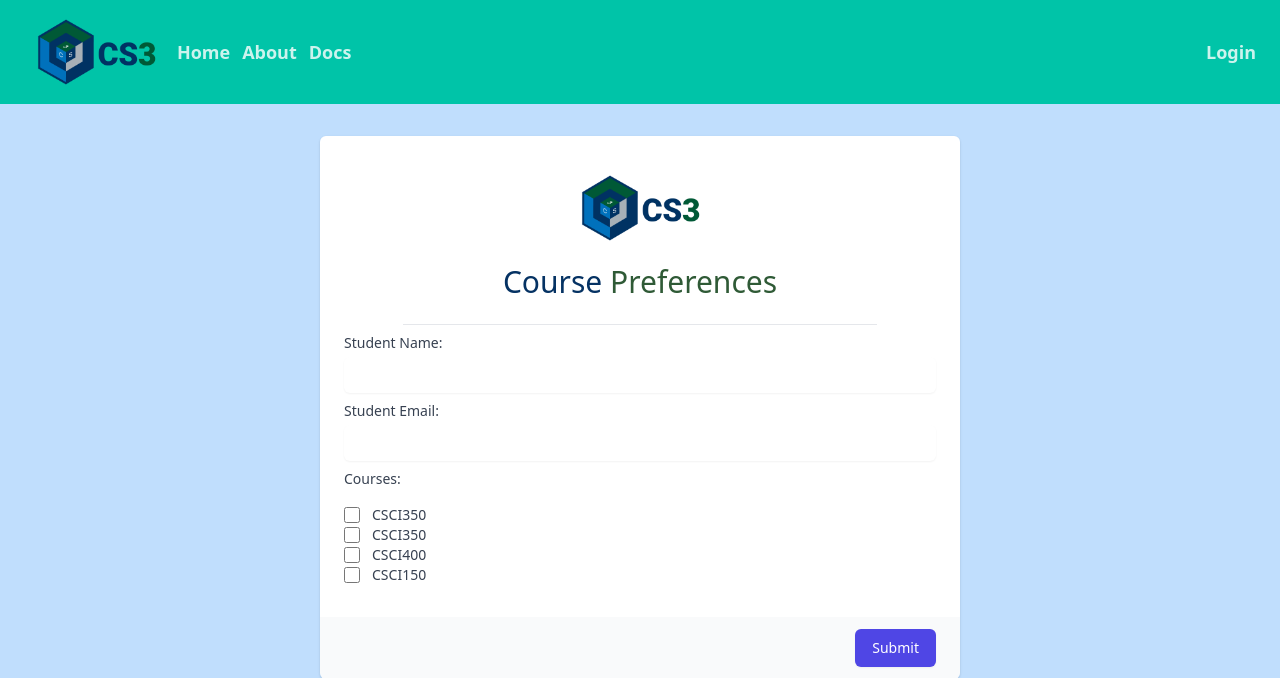
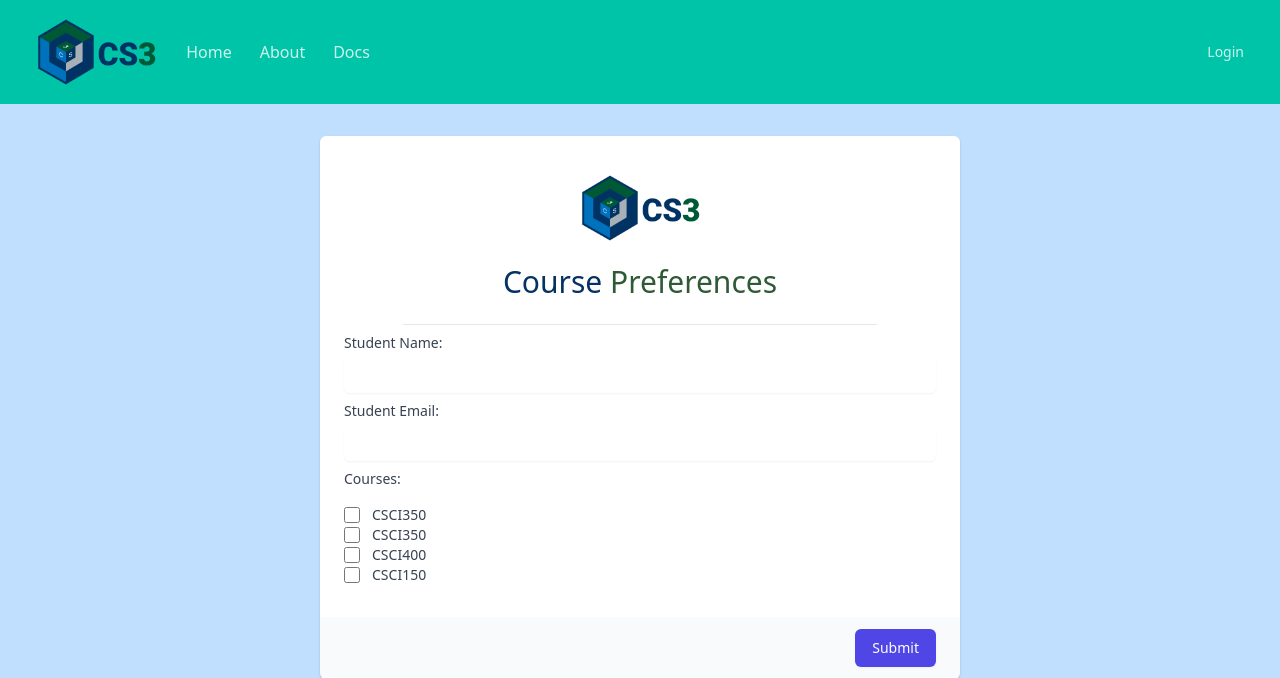
Before and after one commit to DrewUniversityCS/CS3, a Django app: page /student-form in a window 1280 px wide. Shown: the top 678 px of the page. Run offline with Django 3.2, Linux system fonts and the light colour scheme; style sheets or scripts are compiled from the project's sources.

Commit message:
Added Docs Page + Minor Navbar Tweaks (#12)
Former-commit-id: 766091c885a6d0ecdb2680df5b97022bc9fc392a

```diff
--- a/pages/urls.py
+++ b/pages/urls.py
@@ -10,6 +10,7 @@ urlpatterns = [
     path('invite-success/', TemplateView.as_view(template_name='account/new_admin_registration_success.html'),
          name='invite-success'),
     path('about/', AboutPageView.as_view(), name='about'),
+    path('docs', page_views.DocsView.as_view(), name='docs'),
     path('generate-schedule', page_views.GenerateScheduleView.as_view(), name='generate-schedule'),
     path('check-schedule', page_views.CheckScheduleView.as_view(), name='check-schedule'),
     path('crud', page_views.CrudView.as_view(), name='crud'),
--- a/pages/views.py
+++ b/pages/views.py
@@ -10,6 +10,12 @@ class HomePageView(TemplateView):
 
 class AboutPageView(TemplateView):
     template_name = 'pages/about.html'
+
+class DocsView(LoginRequiredMixin, TemplateView):
+    template_name = 'pages/docs.html'
+
+class StudentFormView(TemplateView):
+    template_name = 'pages/student-form.html'
 
 
 class StudentFormView(TemplateView):
--- a/templates/components/navbar.html
+++ b/templates/components/navbar.html
@@ -4,31 +4,31 @@
         <img src="{% static 'images/cs3_text_logo.png' %}"
              class="ml-8 w-32">
     </a>
-
-    <ul class="flex flex-col md:flex-row justify-between mx-2 my-auto text-white w-full text-lg leading-7 font-bold">
+    <ul class="flex flex-col md:flex-row justify-between mx-5 my-auto text-white w-full text-base leading-7 font-medium">
         <li class="my-auto">
-            <ul class="flex gap-3 my-auto text-white">
-                <li class="my-auto opacity-80 hover:text-blue-600"><a href="/"> Home</a></li>
-                <li class="my-auto opacity-80 hover:text-blue-600"><a href="/about"> About</a></li>
-                <li class="my-auto opacity-80 hover:text-blue-600"><a href="/docs"> Docs</a></li>
+            <ul class="flex gap-7 my-auto text-white">
+                <li class="my-auto opacity-80 hover:text-gray-600"><a href="/"> Home</a></li>
+                <li class="my-auto opacity-80 hover:text-gray-600"><a href="/about"> About</a></li>
+                <li class="my-auto opacity-80 hover:text-gray-600"><a href="{% url 'pages:docs' %}"> Docs</a></li>
                 {% if user.is_authenticated %}
-                    <li class="my-auto opacity-80 hover:text-blue-600"><a href="{% url 'pages:generate-schedule' %}">Generate
+                    <li class="my-auto opacity-80 hover:text-gray-600"><a href="{% url 'pages:generate-schedule' %}">Generate
                         Schedule</a>
-                    <li class="my-auto opacity-80 hover:text-blue-600"><a href="{% url 'pages:check-schedule' %}">Check
+                    <li class="my-auto opacity-80 hover:text-gray-600"><a href="{% url 'pages:check-schedule' %}">Check
                         Schedule</a>
-                    <li class="my-auto opacity-80 hover:text-blue-600"><a href="{% url 'pages:crud' %}">CRUD</a>
-                    <li class="my-auto opacity-80 hover:text-blue-600"><a href="{% url 'pages:invite' %}">Invite</a>
+                    <li class="my-auto opacity-80 hover:text-gray-600"><a href="{% url 'pages:crud' %}">CRUD</a>
+                    <li class="my-auto opacity-80 hover:text-gray-600"><a href="{% url 'pages:invite' %}">Invite</a>
                 {% endif %}
             </ul>
         </li>
         <li class="my-auto">
-            <ul class="flex gap-3 mx-4 my-auto text-white">
+            <ul class="flex gap-3 mx-4 my-auto text-white text-sm font-normal">
                 {% if user.is_authenticated %}
+                    <!--I think we should get rid of the email on the navbar. nav seems cluttered-->
                     <li class="my-auto opacity-80">{{ user.email }}</li>
-                    <li class="my-auto opacity-80 hover:text-blue-700"><a href="{% url 'account_change_password' %}">Change
+                    <li class="my-auto opacity-80 hover:text-gray-600"><a href="{% url 'account_change_password' %}">Change
                         password</a>
                     </li>
-                    <li class="my-auto opacity-80 hover:text-red-600"><a href="{% url 'account_logout' %}">Log out</a>
+                    <li class="my-auto opacity-80 hover:text-gray-600"><a href="{% url 'account_logout' %}">Log out</a>
                     </li>
                 {% else %}
                     <li class="my-auto opacity-80"><a href="{% url 'account_login' %}">Login</a></li>
--- a/templates/pages/student-form.html
+++ b/templates/pages/student-form.html
@@ -41,7 +41,6 @@
                                         </div>
                                     </div>
                                 </div>
-
                                 <div class="flex items-start">
                                     <div class="flex items-center h-5">
                                         <input id="CSCI350" name="CSCI350" type="checkbox"
```
Also changed, not shown: templates/pages/docs.html (added, +11 -0 lines).
